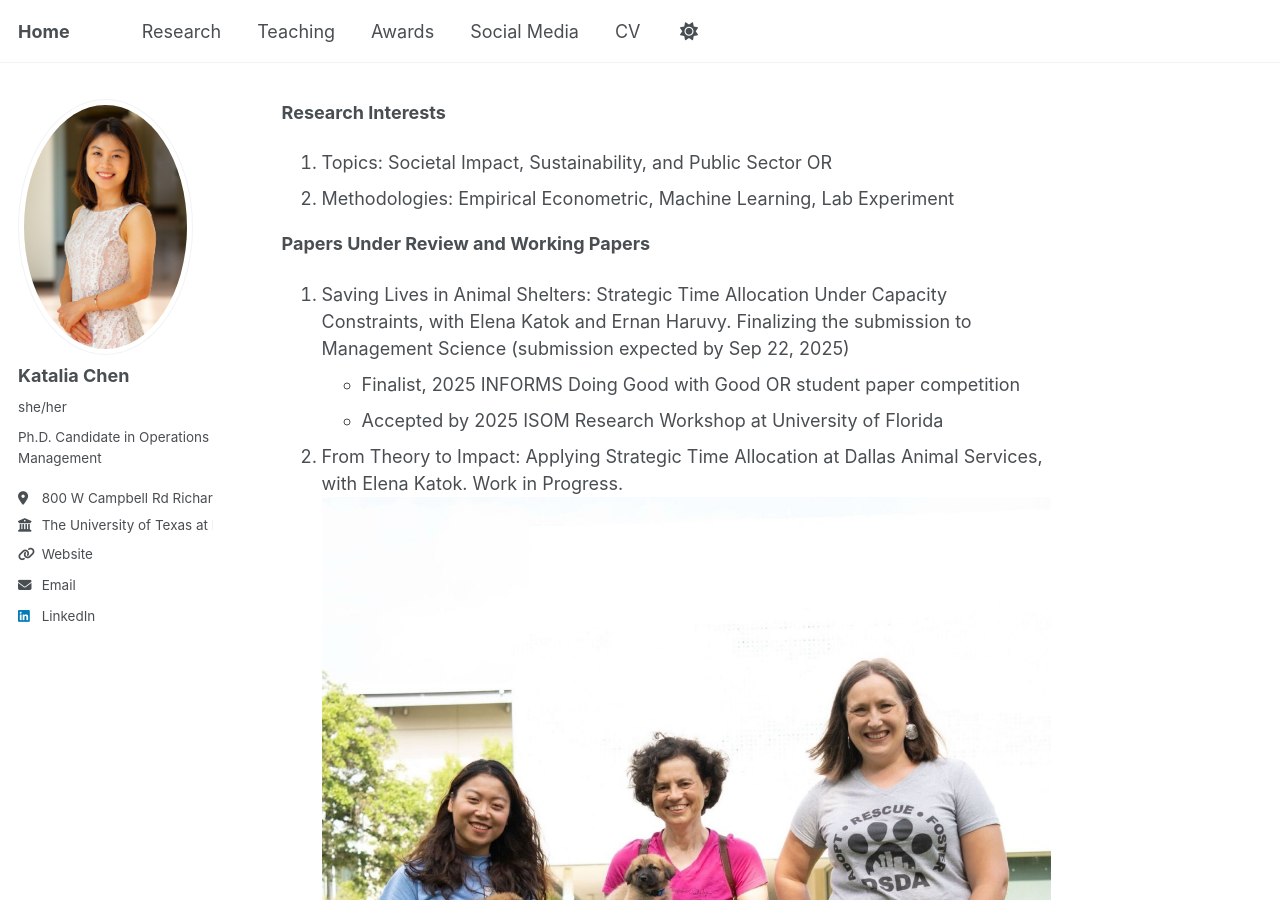
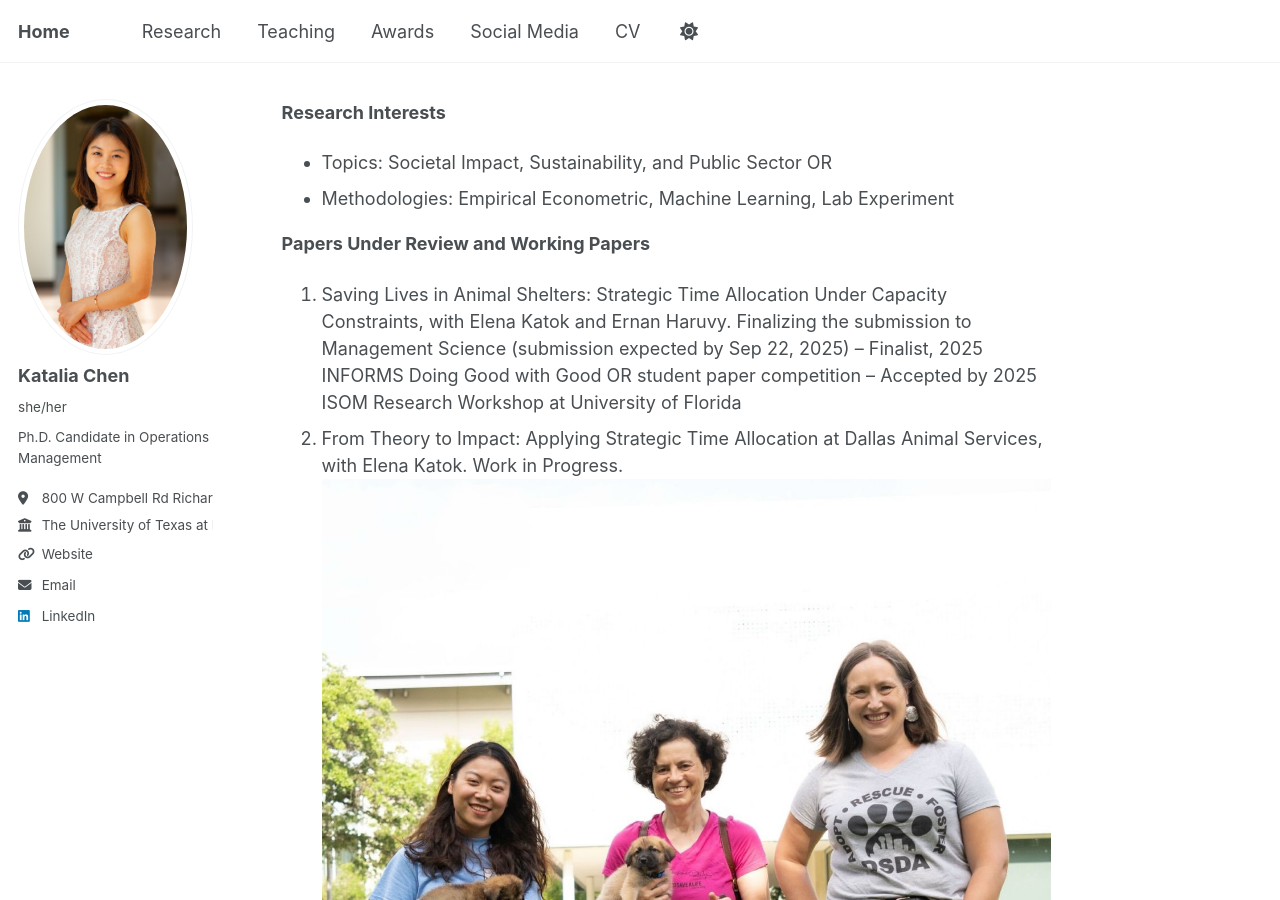
Before and after one commit to qxc2/kataliachen, a Jekyll site: the page built from _research/research.md, in a window 1280 px wide and 900 px high. Built offline with Jekyll 4.4.1, drawn with Linux system fonts in a browser that asks for light colours; a script that is not in the unit is left out; part of the change alters nothing that is shown.

```diff
--- a/_research/research.md
+++ b/_research/research.md
@@ -4,14 +4,14 @@ permalink: /research/
 ---
 
 **Research Interests**
- 1. Topics: Societal Impact, Sustainability, and Public Sector OR
- 2. Methodologies: Empirical Econometric, Machine Learning, Lab Experiment
+- Topics: Societal Impact, Sustainability, and Public Sector OR
+- Methodologies: Empirical Econometric, Machine Learning, Lab Experiment
 
 **Papers Under Review and Working Papers**
  1. Saving Lives in Animal Shelters: Strategic Time Allocation Under Capacity Constraints, with Elena Katok and
  Ernan Haruvy. Finalizing the submission to Management Science (submission expected by Sep 22, 2025)
-  - Finalist, 2025 INFORMS Doing Good with Good OR student paper competition
-  - Accepted by 2025 ISOM Research Workshop at University of Florida
+  -- Finalist, 2025 INFORMS Doing Good with Good OR student paper competition
+  -- Accepted by 2025 ISOM Research Workshop at University of Florida
  3. From Theory to Impact: Applying Strategic Time Allocation at Dallas Animal Services, with Elena Katok. Work
  in Progress.
 ![Teaching session]({{ site.baseurl }}/images/research-1.jpg)
```
